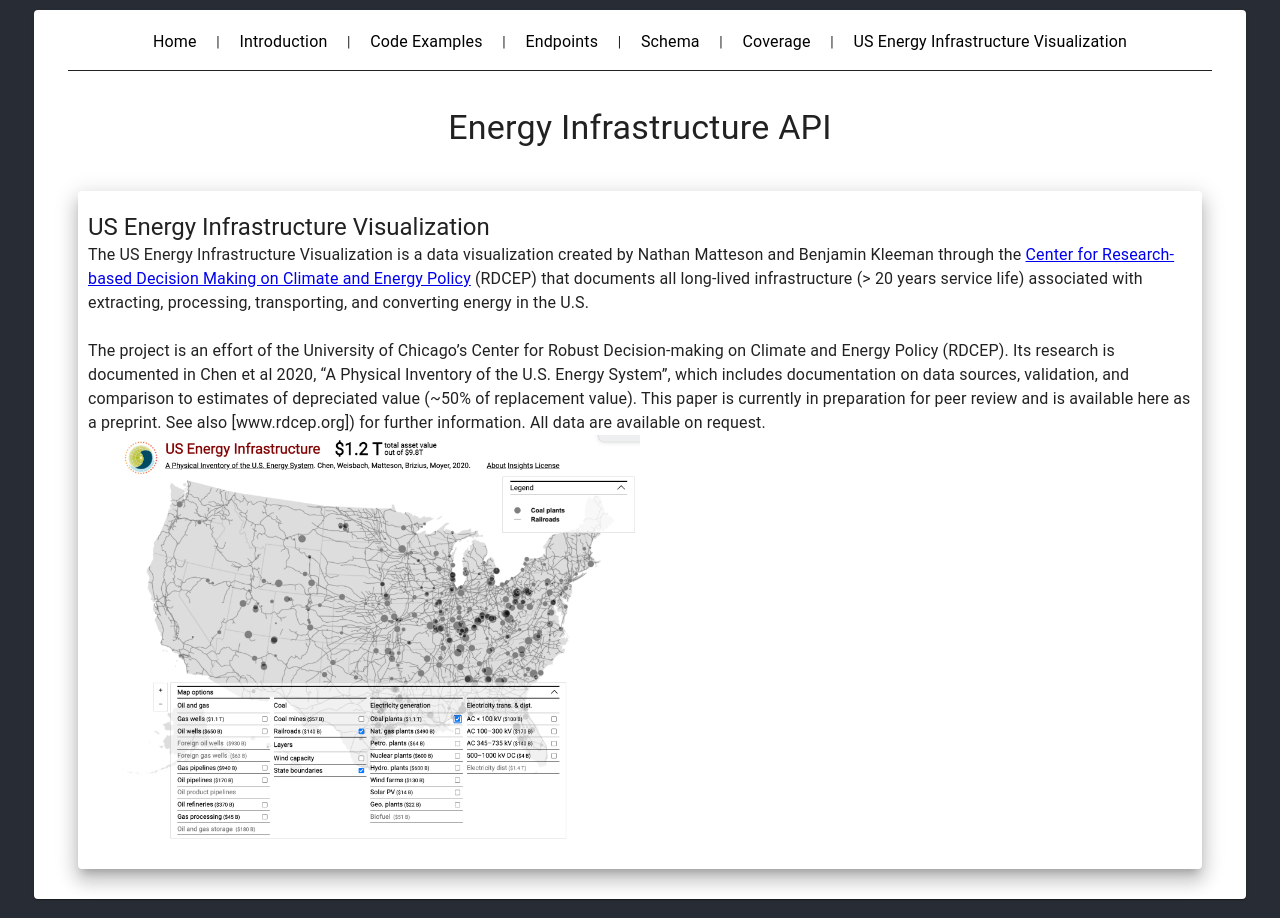
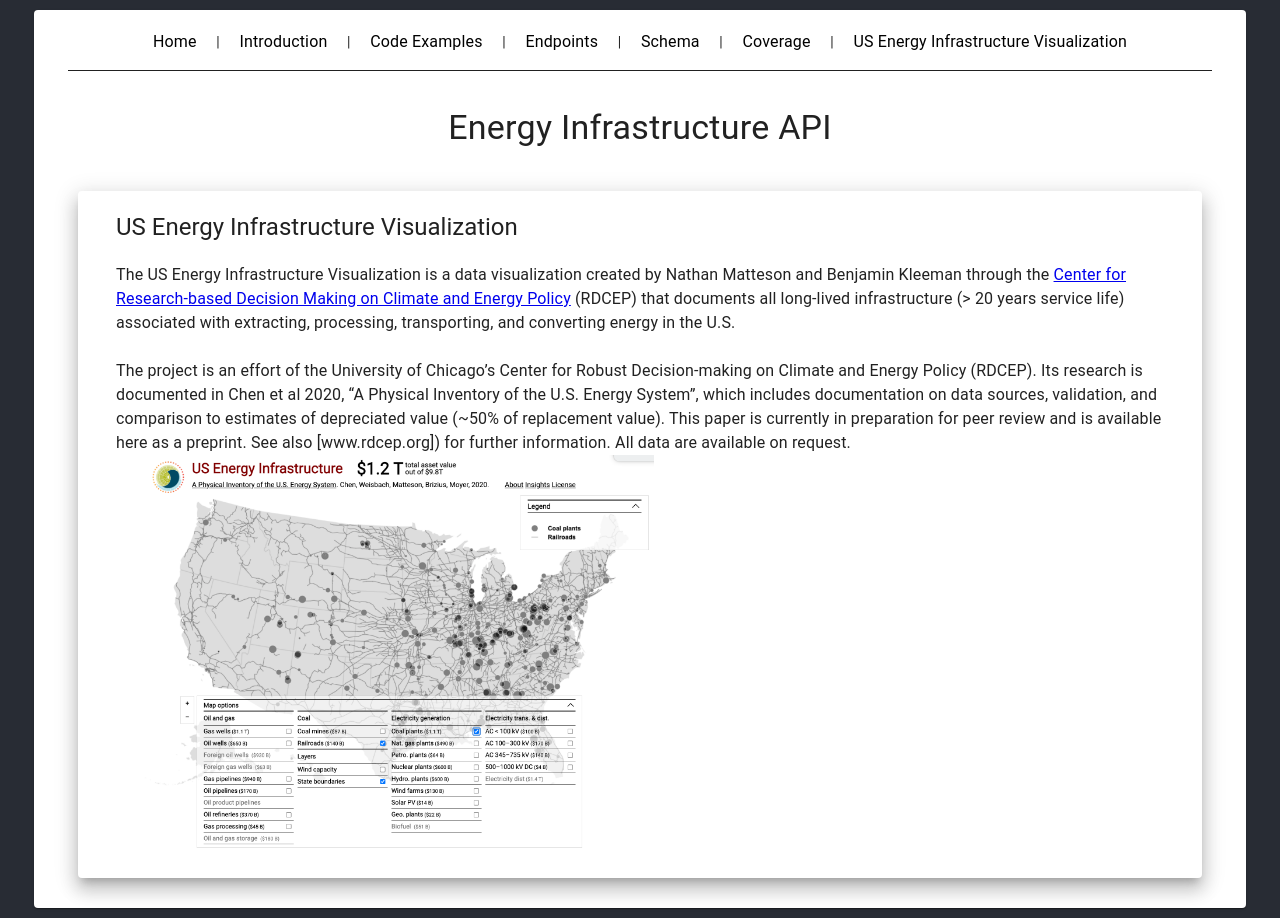
Before and after one commit to bkleeman/energy-infrastructure-api-documentation-react-mui, a React (Create React App) app: page /us-energy-infrastructure-visualization in a window 1280 px wide. Built offline with nearby package versions, Linux system fonts and the light colour scheme.

Commit message:
fix formatting on energy viz page

```diff
--- a/src/routes/us-energy-infrastructure-visualization.js
+++ b/src/routes/us-energy-infrastructure-visualization.js
@@ -18,9 +18,11 @@ export default function UsEnergyInfrastructureVisualization() {
                         <br/>
                         <Container>
                             <Paper elevation={12}>
+                                <div className="main-paper-content">
                                     <Typography variant='h5' component='h2'>
                                         US Energy Infrastructure Visualization
                                     </Typography>
+                                    <br/>
                                     <Typography variant='body1' component='body1'>
                                         The US Energy Infrastructure Visualization is a data visualization created by Nathan Matteson and Benjamin Kleeman through the <a href='https://rdcep.org' target='_blank' rel='noreferrer'>Center for Research-based Decision Making on Climate and Energy Policy</a> (RDCEP) that documents all long-lived infrastructure (> 20 years service life) associated with extracting, processing, transporting, and converting energy in the U.S.
                                         <br/><br/>
@@ -30,6 +32,7 @@ export default function UsEnergyInfrastructureVisualization() {
                                     <Container maxWidth="m"  className="App">
                                         <img src={viz} className="request-image" alt="A map of the US showing railroads and coal plants."></img>
                                     </Container>
+                                </div>
                             </Paper>
                     </Container>
                 </Paper>
```
Lines whose indentation alone changed are shown as unchanged.
